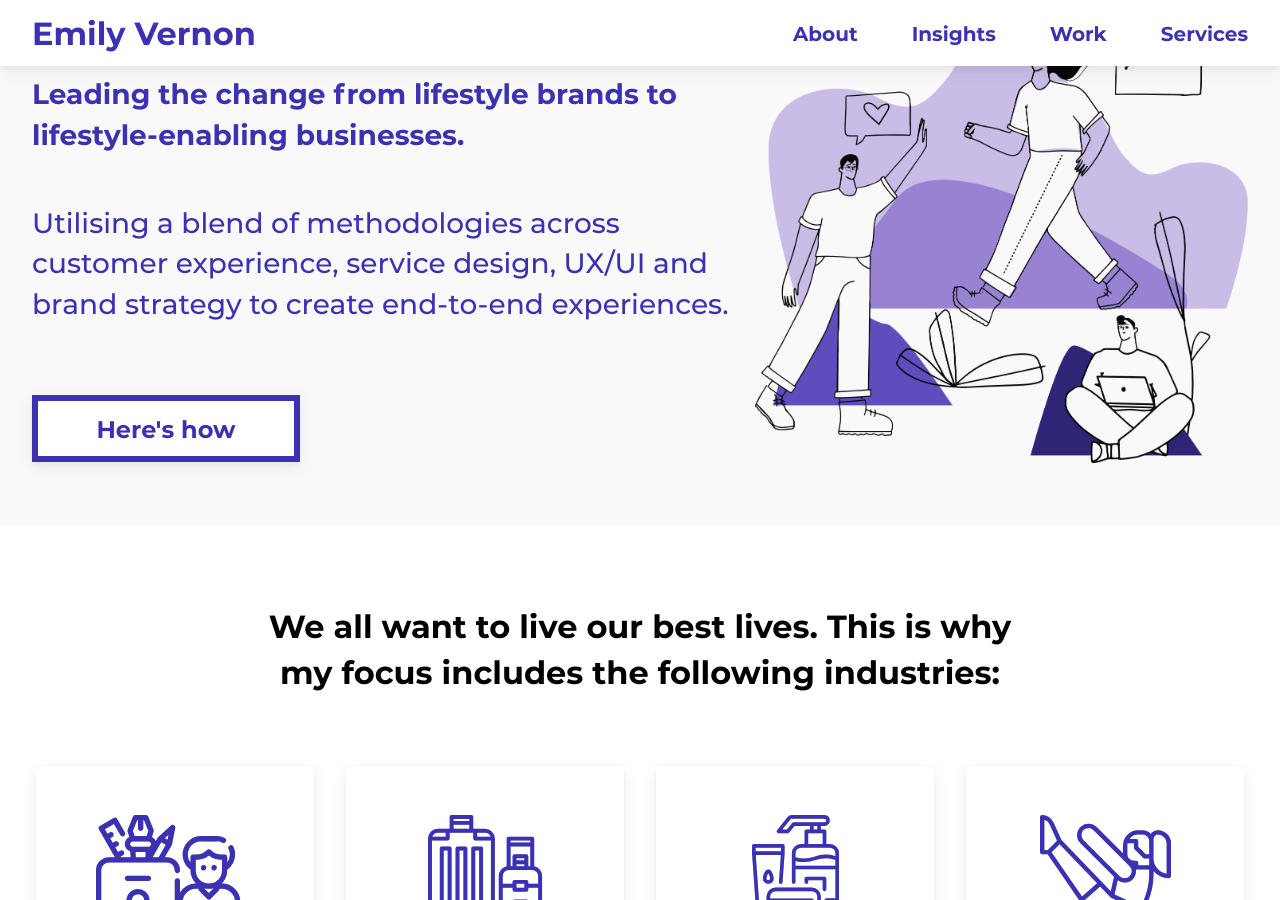
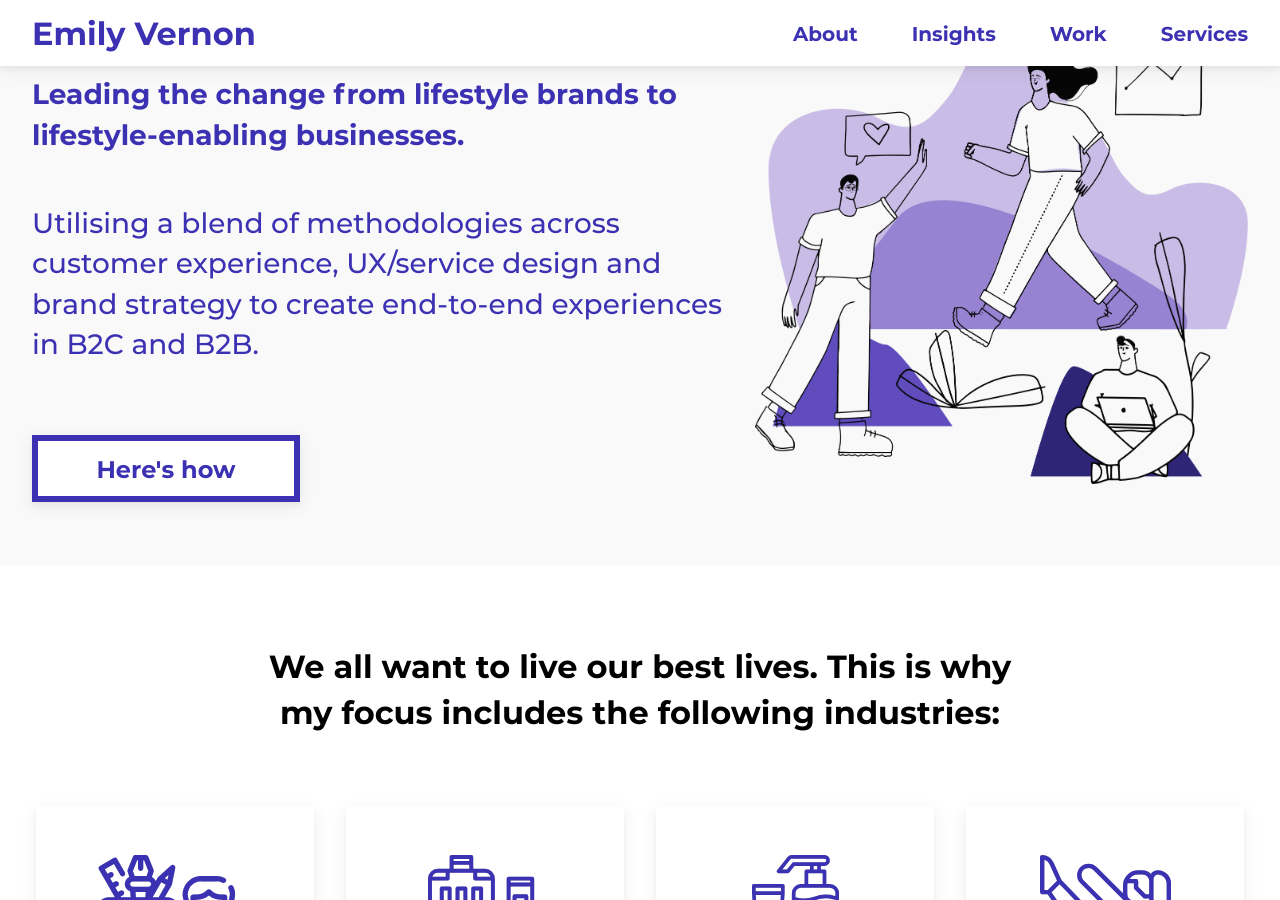
Before and after one commit to emilygv/emilyvernon.com, a Jekyll site: the page built from index.md, in a window 1280 px wide and 900 px high, scrolled down 542 px. Built offline with Jekyll 4.4.1, drawn with Linux system fonts in a browser that asks for light colours.

Commit message:
Update index.md

```diff
--- a/index.md
+++ b/index.md
@@ -10,7 +10,7 @@
 {% include hero_intro.html
 title= "Hi there - I’m Emily"
 subtitle= "Leading the change from lifestyle brands to lifestyle-enabling businesses."
-description= "Utilising a blend of methodologies across customer experience, service design, UX/UI and brand strategy to create end-to-end experiences."
+description= "Utilising a blend of methodologies across customer experience, UX/service design and brand strategy to create end-to-end experiences in B2C and B2B."
 image= "/assets/images/homepage_hero.png"
 button_title= "Here's how" button_link= "/services"
 %}
```
